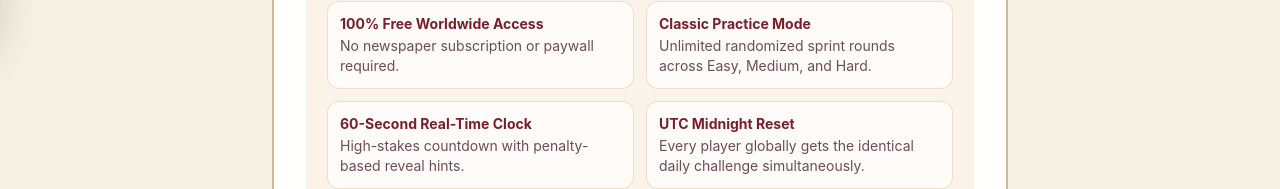
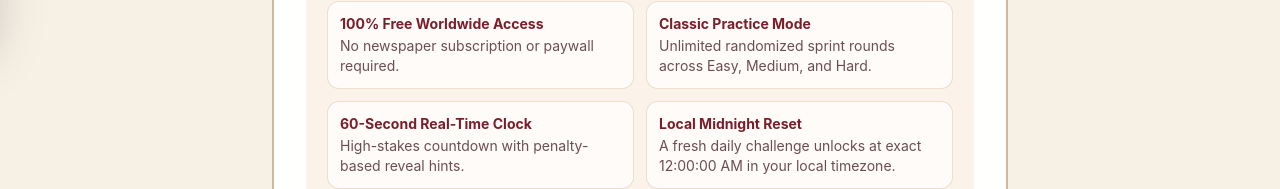
Before and after one commit to yash-mishraa/flipped, a Next.js app: page /about in a window 1280 px wide. Shown: the part 763-952 px from the top of the page. Built offline with nearby package versions, Linux system fonts and the light colour scheme; no server answers.

Commit message:
docs: update README, about page, and architecture docs to specify local midnight daily challenge reset

```diff
--- a/src/app/about/page.tsx
+++ b/src/app/about/page.tsx
@@ -83,8 +83,8 @@ export default function AboutPage(): React.JSX.Element {
                 <span className="text-[#6B4E55]">High-stakes countdown with penalty-based reveal hints.</span>
               </li>
               <li className="rounded-xl border border-[#C49A6C]/30 bg-white/70 p-3">
-                <span className="block font-bold text-[#7B1E2B] mb-0.5">UTC Midnight Reset</span>
-                <span className="text-[#6B4E55]">Every player globally gets the identical daily challenge simultaneously.</span>
+                <span className="block font-bold text-[#7B1E2B] mb-0.5">Local Midnight Reset</span>
+                <span className="text-[#6B4E55]">A fresh daily challenge unlocks at exact 12:00:00 AM in your local timezone.</span>
               </li>
               <li className="rounded-xl border border-[#C49A6C]/30 bg-white/70 p-3">
                 <span className="block font-bold text-[#7B1E2B] mb-0.5">Cloud &amp; Guest Streaks</span>
--- a/src/features/game/data/daily-schedule.ts
+++ b/src/features/game/data/daily-schedule.ts
@@ -2,7 +2,7 @@ import type { DailyPuzzleAssignment } from "../modes/mode-types";
 
 /**
  * Curated calendar schedule for Flipped Daily challenges.
- * Explicit date strings represent days in UTC timezone (YYYY-MM-DD).
+ * Explicit date strings represent calendar days (YYYY-MM-DD).
  */
 export const PUBLISHED_DAILY_SCHEDULE: readonly DailyPuzzleAssignment[] = [
   {
--- a/src/features/game/modes/mode-types.ts
+++ b/src/features/game/modes/mode-types.ts
@@ -5,7 +5,7 @@ export type GameMode = "DAILY" | "CLASSIC";
 export type PublicationStatus = "PUBLISHED" | "UNPUBLISHED";
 
 export interface DailyPuzzleAssignment {
-  readonly date: string; // YYYY-MM-DD in UTC
+  readonly date: string; // YYYY-MM-DD calendar date
   readonly puzzleId: string;
   readonly publicationStatus: PublicationStatus;
   readonly note?: string;
```
Also changed, not shown: .ai/decisions.md, .ai/design.md, .ai/progress.md, .ai/roadmap.md, .ai/techstack.md, 2 other files (tests, documents, lock files or other folders).
